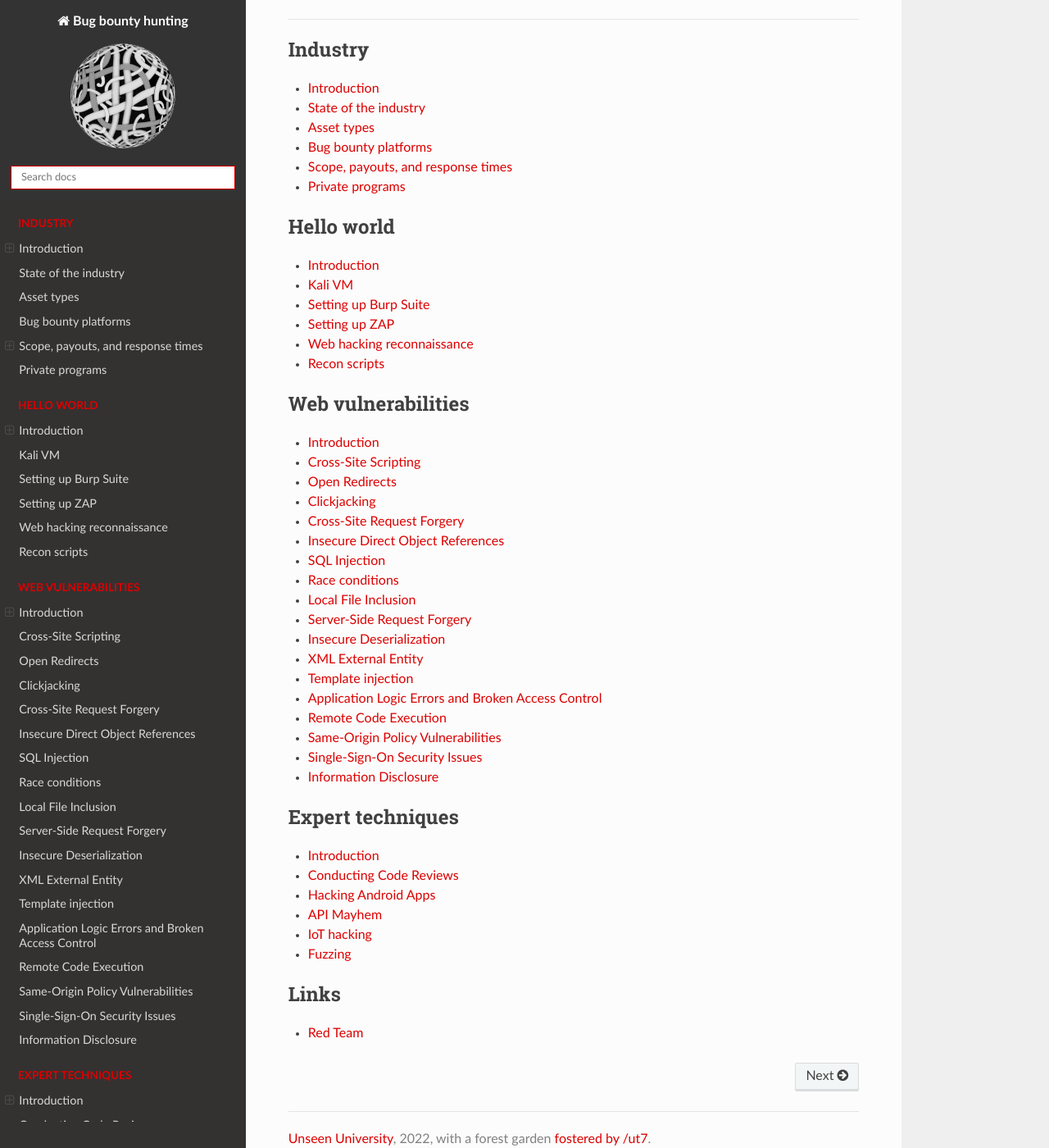
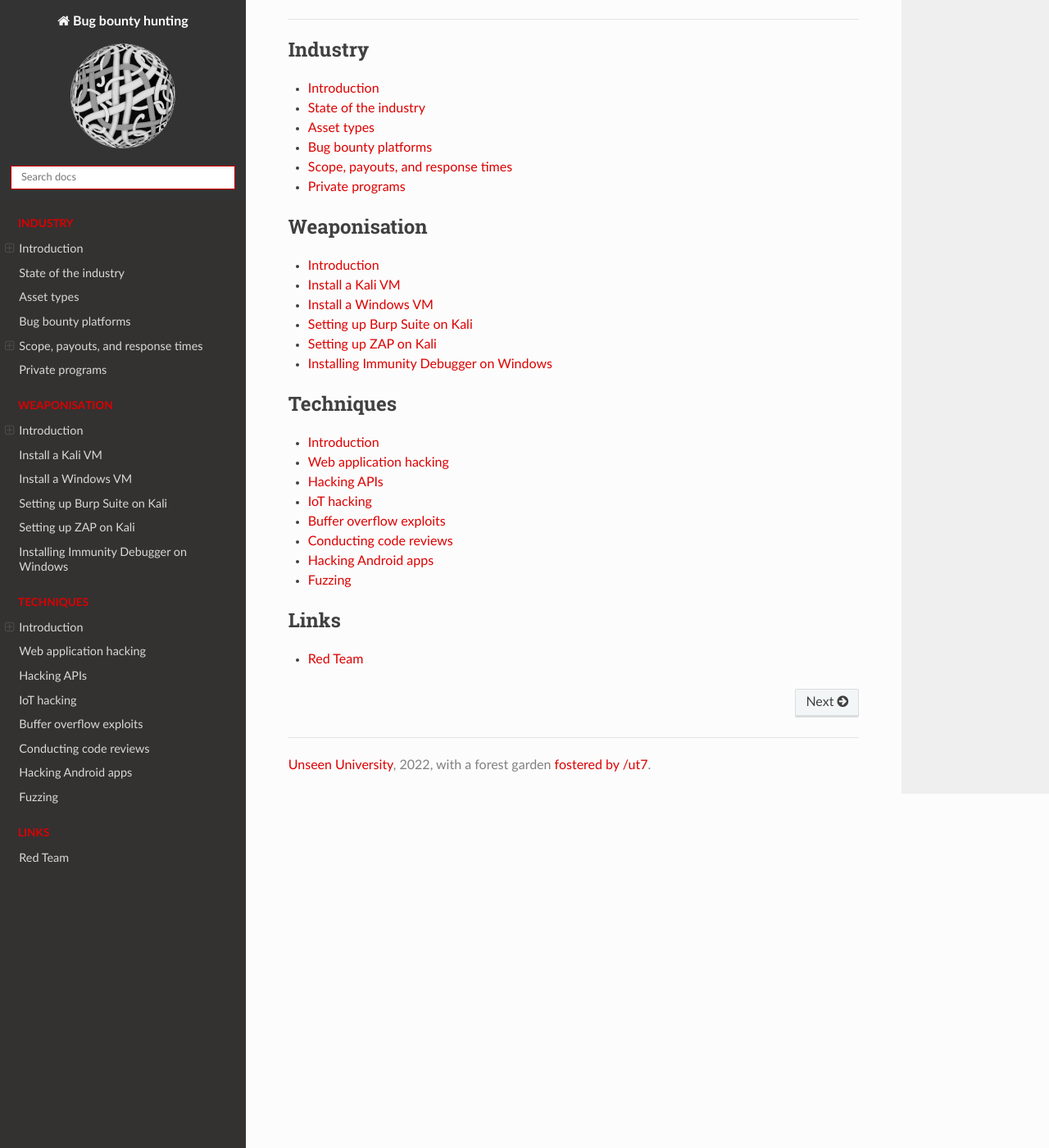
Before and after one commit to tymyrddin/blue-bbh, a Sphinx documentation site: the page built from source/index.rst, in a window 1280 px wide and 1400 px high, scrolled down 524 px. Shown: the whole window at 82% size. Built offline with Sphinx 7.4.7 and the Read the Docs theme 2.0.0, drawn with Linux system fonts in a browser that asks for light colours.

Commit message:
infra refactoring

```diff
--- a/source/conf.py
+++ b/source/conf.py
@@ -79,5 +79,7 @@ intersphinx_mapping = {
     "red-bof": ("https://red.tymyrddin.dev/projects/bof/en/latest/", None),
     "red-app": ("https://red.tymyrddin.dev/projects/app/en/latest/", None),
     "red-api": ("https://red.tymyrddin.dev/projects/api/en/latest/", None),
+    "red-iac": ("https://red.tymyrddin.dev/projects/iac/en/latest/", None),
+    "red-iot": ("https://red.tymyrddin.dev/projects/iot/en/latest/", None),
 }
 myst_url_schemes = ["http", "https", ]
--- a/source/docs/expert/reviews.md
+++ /dev/null
@@ -1 +0,0 @@
-# Conducting Code Reviews
--- a/source/docs/hello/README.md
+++ /dev/null
@@ -1,17 +0,0 @@
-# Introduction
-
-## What?
-
-Recon strategies for gathering intel on a target and automating recon with bash scripting.
-
-## Why?
-
-Find potential entry points easy and fast.
-
-## How?
-
-* [Kali VM](red-bof:docs/prep/kali)
-* [Setting up Burp Suite](burp.md)
-* [Setting up ZAP](zap.md)
-* [Web hacking reconnaissance](recon.md)
-* [Recon scripts](scripts.md)
--- a/source/docs/hello/recon.md
+++ /dev/null
@@ -1 +0,0 @@
-# Web hacking reconnaissance
--- a/source/docs/hello/scripts.md
+++ /dev/null
@@ -1 +0,0 @@
-# Recon scripts
--- /dev/null
+++ b/source/docs/prep/README.md
@@ -0,0 +1,17 @@
+# Introduction
+
+## What?
+
+Setting up a Kali VM with tools for pentesting.
+
+## Why?
+
+Develop an agile choreography for building disposable local web application pentesting environments.
+
+## How?
+
+* [Kali VM](red-iac:docs/lab/kali)
+* [Windows VM](red-iac:docs/lab/windows)
+* [Setting up Burp Suite on Kali](red-iac:docs/lab/burp)
+* [Setting up ZAP on Kali](red-iac:docs/lab/zap)
+* [Installing Immunity Debugger on Windows](red-iac:docs/lab/immunity)
--- a/source/docs/expert/README.md
+++ b/source/docs/tech/README.md
@@ -14,7 +14,10 @@ Find the harder vulnerabilities and chain exploits.
 
 ## How?
 
-* [Conducting Code Reviews](reviews.md)
-* [Hacking Android Apps](android.md)
-* [API Mayhem](red-api:index)
+* [Web application hacking](red-app:index)
+* [Hacking APIs](red-api:index)
+* [Buffer overflow exploits](red-bof:index)
+* [IoT hacking](red-iot:index)
+* [Conducting code reviews](reviews.md)
+* [Hacking Android apps](android.md)
 * [Fuzzing](fuzzing.md)
--- /dev/null
+++ b/source/docs/tech/android.md
@@ -0,0 +1 @@
+# Hacking Android apps
--- a/source/docs/vulns/README.md
+++ /dev/null
@@ -1,35 +0,0 @@
-| ![NahamStore](../../_static/images/bbh-room-banner.png) |
-|:--:|
-| [THM Room: NahamStore](https://tryhackme.com/room/nahamstore) |
-
-# Introduction
-
-## What?
-
-Labs for exploiting common web vulnerabilities, like XSS and SQL injection, explanations of what causes them, how
-to exploit them, where to find them, and how to bypass protections.
-
-## Why?
-
-Perfect practice is what makes perfect. Susceptible applications and systems are great ways to test skill set in a
-virtual environment. This will also provide a basis for calculating contributions to the real world.
-
-## How?
-
-* [Cross-Site Scripting](red-app:docs/exploit/xss)
-* [Open Redirects](red-app:docs/exploit/redirects)
-* [Clickjacking](red-app:docs/exploit/clickjacking)
-* [Cross-Site Request Forgery](red-app:docs/exploit/csrf)
-* [Insecure Direct Object References](red-app:docs/exploit/idor)
-* [SQL Injection](red-app:docs/exploit/sql)
-* [Race conditions](red-app:docs/exploit/race)
-* [Local File Inclusion](red-app:docs/exploit/lfi)
-* [Server-Side Request Forgery](red-app:docs/exploit/ssrf)
-* [Insecure Deserialization](red-app:docs/exploit/id)
-* [XML External Entity](red-app:docs/exploit/xxe)
-* [Template injection](red-app:docs/exploit/ti)
-* [Application Logic Errors and Broken Access Control](red-app:docs/exploit/access)
-* [Remote Code Execution](red-app:docs/exploit/rce)
-* [Same-Origin Policy Vulnerabilities](red-app:docs/exploit/sop)
-* [Single-Sign-On Security Issues](red-app:docs/exploit/sso)
-* [Information Disclosure](red-app:docs/exploit/disclosure)
--- a/source/index.rst
+++ b/source/index.rst
@@ -26,55 +26,31 @@ finding some security vulnerabilities.
    docs/industry/private.md
 
 .. toctree::
-   :glob:
    :maxdepth: 1
    :includehidden:
-   :caption: Hello world
+   :caption: Weaponisation
 
-   docs/hello/README.md
-   Kali VM <https://red.tymyrddin.dev/projects/bof/en/latest/docs/prep/kali.html>
-   docs/hello/burp.md
-   docs/hello/zap.md
-   docs/hello/recon.md
-   docs/hello/scripts.md
+   docs/prep/README.md
+   Install a Kali VM <https://red.tymyrddin.dev/projects/iac/en/latest/docs/lab/kali.html>
+   Install a Windows VM <https://red.tymyrddin.dev/projects/iac/en/latest/docs/lab/windows.html>
+   Setting up Burp Suite on Kali <https://red.tymyrddin.dev/projects/iac/en/latest/docs/lab/burp.html>
+   Setting up ZAP on Kali <https://red.tymyrddin.dev/projects/iac/en/latest/docs/lab/zap.html>
+   Installing Immunity Debugger on Windows <https://red.tymyrddin.dev/projects/iac/en/latest/docs/lab/immunity.html>
 
 .. toctree::
    :glob:
    :maxdepth: 1
    :includehidden:
-   :caption: Web vulnerabilities
+   :caption: Techniques
 
-   docs/vulns/README.md
-   Cross-Site Scripting <https://red.tymyrddin.dev/projects/app/en/latest/docs/exploit/xss.html>
-   Open Redirects <https://red.tymyrddin.dev/projects/app/en/latest/docs/exploit/redirects.html>
-   Clickjacking <https://red.tymyrddin.dev/projects/app/en/latest/docs/exploit/clickjacking.html>
-   Cross-Site Request Forgery <https://red.tymyrddin.dev/projects/app/en/latest/docs/exploit/csrf.html>
-   Insecure Direct Object References <https://red.tymyrddin.dev/projects/app/en/latest/docs/exploit/idor.html>
-   SQL Injection <https://red.tymyrddin.dev/projects/app/en/latest/docs/exploit/sql.html>
-   Race conditions <https://red.tymyrddin.dev/projects/app/en/latest/docs/exploit/race.html>
-   Local File Inclusion <https://red.tymyrddin.dev/projects/app/en/latest/docs/exploit/lfi.html>
-   Server-Side Request Forgery <https://red.tymyrddin.dev/projects/app/en/latest/docs/exploit/ssrf.html>
-   Insecure Deserialization <https://red.tymyrddin.dev/projects/app/en/latest/docs/exploit/id.html>
-   XML External Entity <https://red.tymyrddin.dev/projects/app/en/latest/docs/exploit/xxe.html>
-   Template injection <https://red.tymyrddin.dev/projects/app/en/latest/docs/exploit/ti.html>
-   Application Logic Errors and Broken Access Control <https://red.tymyrddin.dev/projects/app/en/latest/docs/exploit/access.html>
-   Remote Code Execution <https://red.tymyrddin.dev/projects/app/en/latest/docs/exploit/rce.html>
-   Same-Origin Policy Vulnerabilities <https://red.tymyrddin.dev/projects/app/en/latest/docs/exploit/sop.html>
-   Single-Sign-On Security Issues <https://red.tymyrddin.dev/projects/app/en/latest/docs/exploit/sso.html>
-   Information Disclosure <https://red.tymyrddin.dev/projects/app/en/latest/docs/exploit/disclosure.html>
-
-.. toctree::
-   :glob:
-   :maxdepth: 1
-   :includehidden:
-   :caption: Expert techniques
-
-   docs/expert/README.md
-   docs/expert/reviews.md
-   docs/expert/android.md
-   API Mayhem <https://red.tymyrddin.dev/projects/api/en/latest/>
+   docs/tech/README.md
+   Web application hacking <https://red.tymyrddin.dev/projects/api/en/latest/>
+   Hacking APIs <https://red.tymyrddin.dev/projects/api/en/latest/>
    IoT hacking <https://red.tymyrddin.dev/projects/iot/en/latest/>
-   docs/expert/fuzzing.md
+   Buffer overflow exploits <https://red.tymyrddin.dev/projects/bof/en/latest/>
+   docs/tech/reviews.md
+   docs/tech/android.md
+   docs/tech/fuzzing.md
 
 .. toctree::
    :caption: Links
```
Also changed, not shown: source/docs/expert/android.md (deleted, +0 -1 lines), source/docs/hello/burp.md (deleted, +0 -1 lines), source/docs/hello/zap.md (deleted, +0 -1 lines), source/docs/tech/reviews.md (added, +1 -0 lines), source/docs/tech/fuzzing.md (renamed from source/docs/expert/fuzzing.md).
